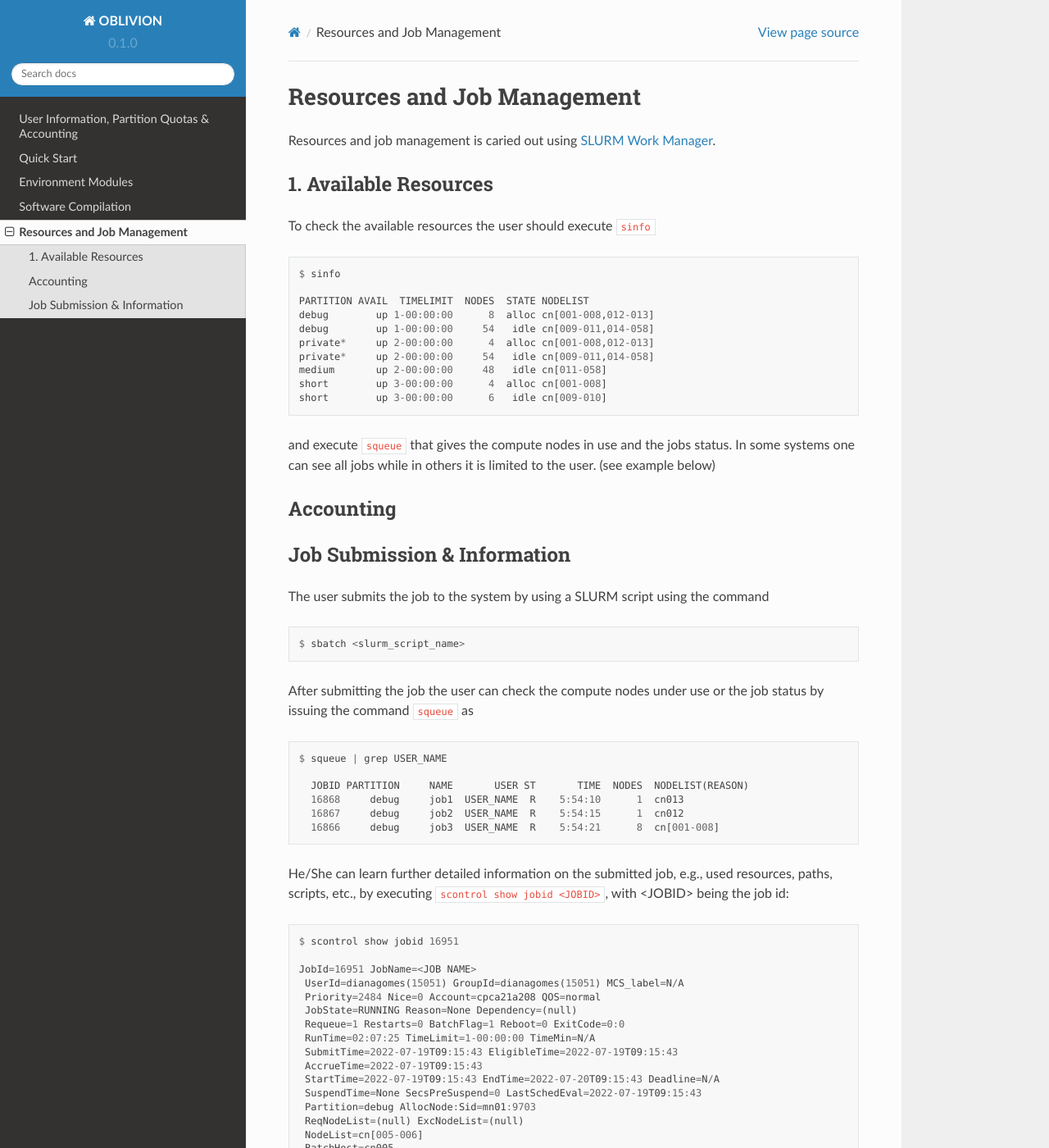
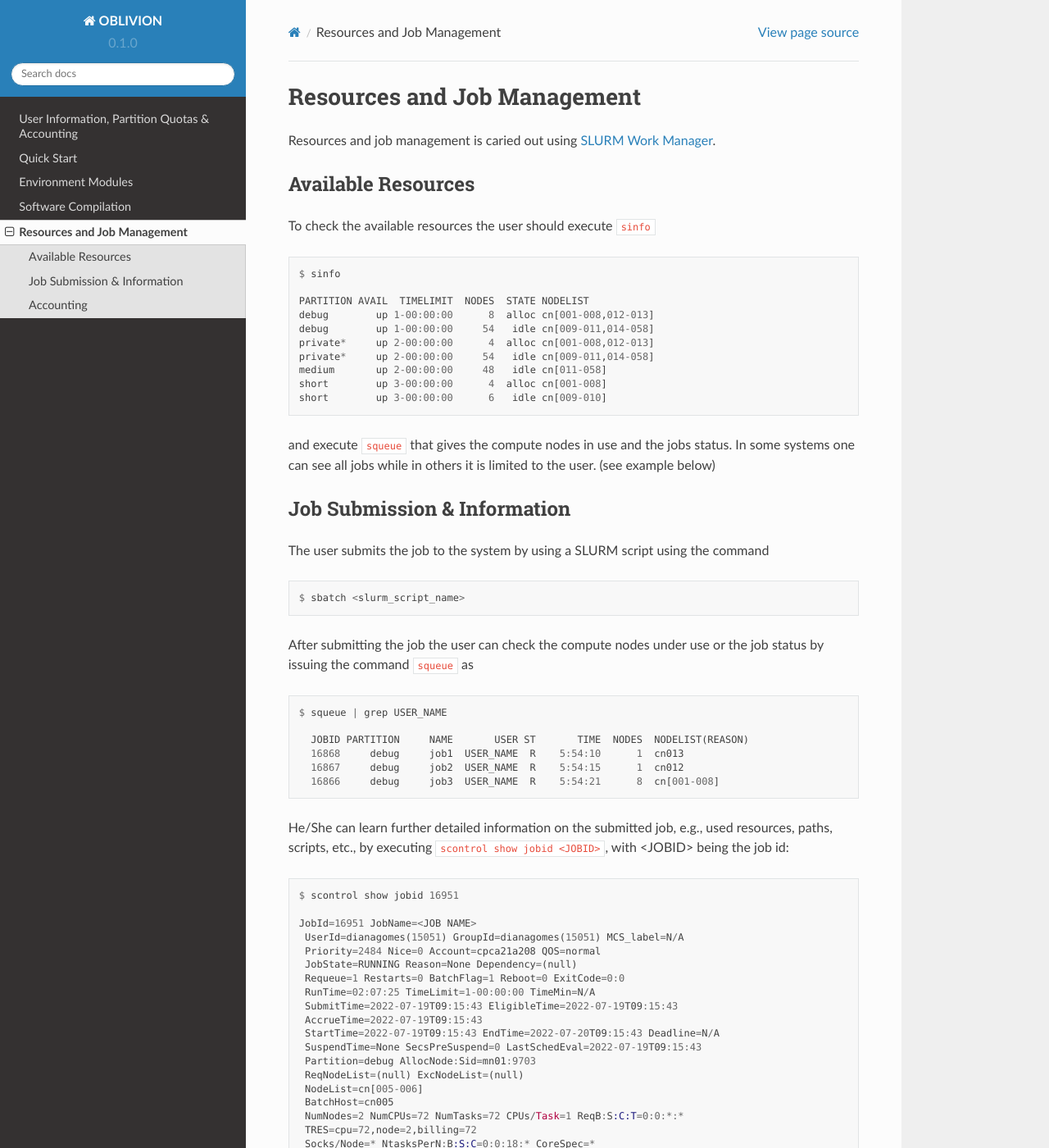
Before and after one commit to mavillez/Oblivion, a Sphinx documentation site: the page built from docs/source/management.rst, in a window 1280 px wide and 1400 px high. Shown: the whole window at 82% size. Built offline with Sphinx 7.4.7 and the Read the Docs theme 2.0.0, drawn with Linux system fonts in a browser that asks for light colours.

Commit message:
Update management.rst

```diff
--- a/docs/source/management.rst
+++ b/docs/source/management.rst
@@ -3,8 +3,8 @@
 
 Resources and job management is caried out using `SLURM Work Manager <https://slurm.schedmd.com>`_.
 
-1. Available Resources
-----------------------
+Available Resources
+-------------------
 
 To check the available resources the user should execute ``sinfo``
 
@@ -23,9 +23,6 @@
 
 and execute ``squeue`` that gives the compute nodes in use and the jobs status. In some systems one can see all jobs while in others it is limited to the user. (see example below)
 
-
-Accounting
-----------
 
 Job Submission & Information
 ----------------------------
```
Also changed, not shown: other parts of docs/source/management.rst (+3 -0 lines).
